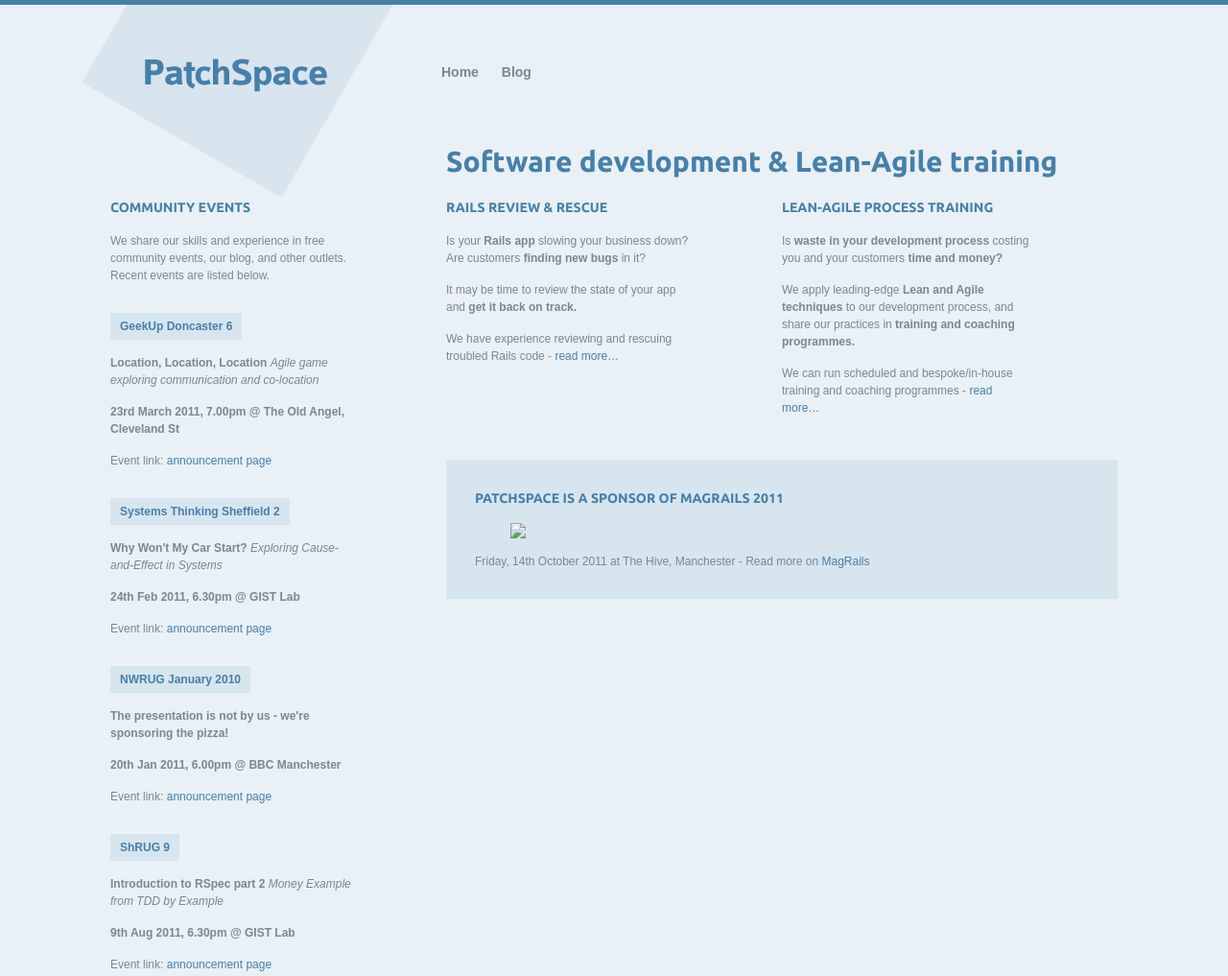
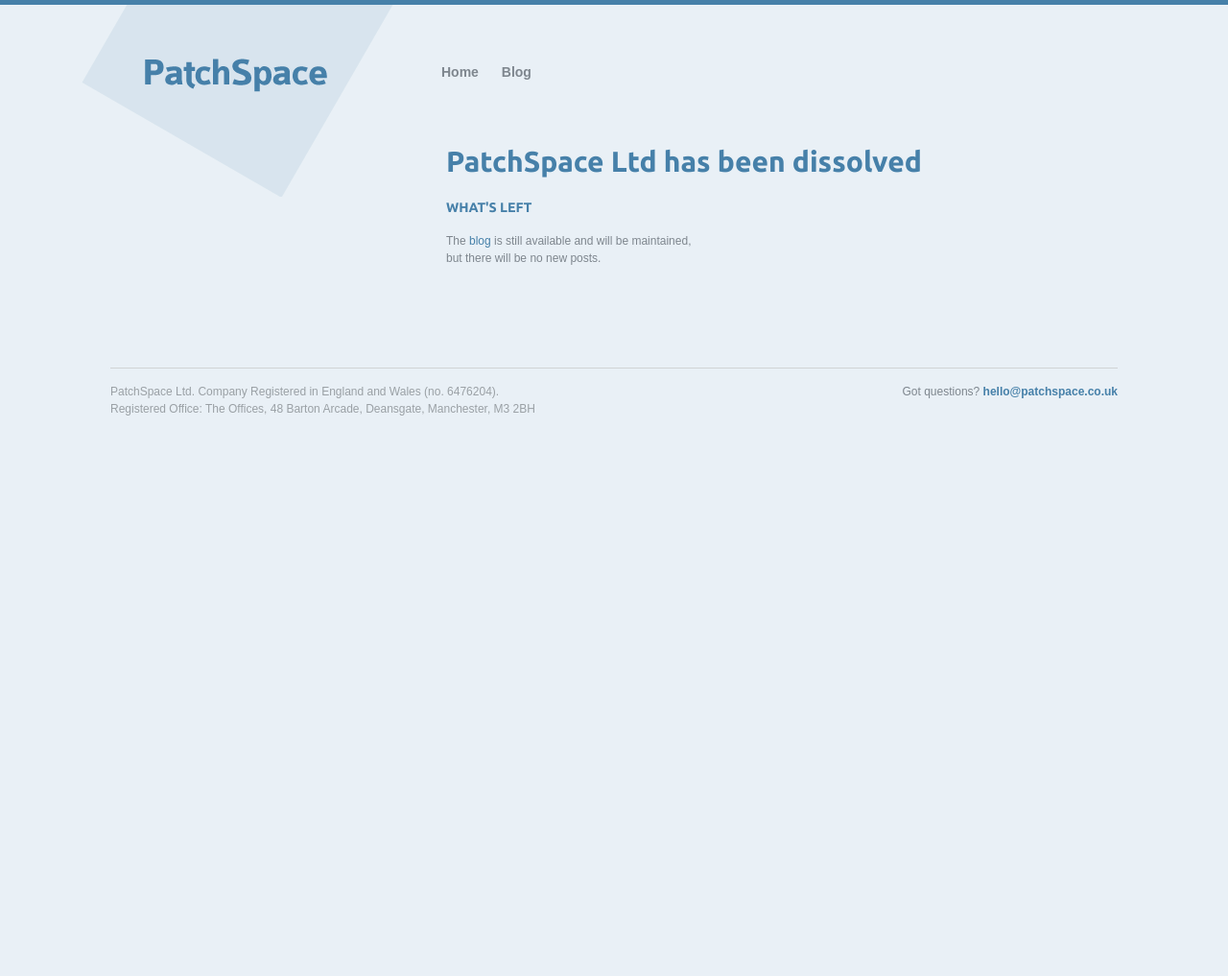
Before and after one commit to patchspace/patchspace.github.com, a plain HTML site: page index.html in a window 1280 px wide. Shown: the top 1017 px of the page at 96% size. After the commit the page ends 800 px from the top, so only its background shows below. Drawn offline with Linux system fonts and the light colour scheme.

Commit message:
Strip content

```diff
--- a/index.html
+++ b/index.html
@@ -27,120 +27,17 @@
       </section>
     </header>
     <section id='main'>
-      <h1>Software development & Lean-Agile training</h1>
+      <h1>PatchSpace Ltd has been dissolved</h1>
       <section>
         <article class='naked block-1'>
-          <h3>Rails review & rescue</h3>
+          <h3>What's left</h3>
           <p>
-            Is your
-            <strong>Rails app</strong>
-            slowing your business down? Are customers
-            <strong>finding new bugs</strong>
-            in it?
-          </p>
-          <p>
-            It may be time to review the state of your app and
-            <strong>get it back on track.</strong>
-          </p>
-          <p>
-            We have experience reviewing and rescuing troubled Rails code -
-            <a href='/rails-review-rescue'>read more…</a>
-          </p>
-        </article>
-        <article class='naked block-2'>
-          <h3>Lean-Agile process training</h3>
-          <p>
-            Is
-            <strong>waste in your development process</strong>
-            costing you and your customers
-            <strong>time and money?</strong>
-          </p>
-          <p>
-            We apply leading-edge
-            <strong>Lean and Agile techniques</strong>
-            to our development process, and share
-            our practices in
-            <strong>training and coaching programmes.</strong>
-          </p>
-          <p>
-            We can run scheduled and bespoke/in-house training and coaching programmes -
-            <a href='/training'>read more…</a>
-          </p>
-        </article>
-        <article class='alt sponsored'>
-          <p>
-            <h3>PatchSpace is a sponsor of MagRails 2011</h3>
-            <img src='../images/sponsored/magrails.png'>
-          </p>
-          <p>
-            Friday, 14th October 2011 at The Hive, Manchester - Read more on
-            <a href='http://www.magrails.com/'>MagRails</a>
+            The
+            <a href='http://blog.patchspace.co.uk/'>blog</a>
+            is still available and will be maintained, but there will be no new posts.
           </p>
         </article>
       </section>
-      <aside>
-        <article class='naked'>
-          <h3>Community events</h3>
-
-          <p>We share our skills and experience in free community events, our blog,
-          and other outlets. Recent events are listed below.</p>
-        </article>
-        <article class='naked'>
-          <h4>GeekUp Doncaster 6</h4>
-          <p>
-            <strong>Location, Location, Location</strong>
-            <em>Agile game exploring communication and co-location</em>
-          </p>
-          <p>
-            <strong>23rd March 2011, 7.00pm @ The Old Angel, Cleveland St</strong>
-          </p>
-          <p>
-            Event link:
-            <a href='http://lanyrd.com/2011/geekup-doncaster-6/'>announcement page</a>
-          </p>
-        </article>
-        <article class='naked'>
-          <h4>Systems Thinking Sheffield 2</h4>
-          <p>
-            <strong>Why Won't My Car Start?</strong>
-            <em>Exploring Cause-and-Effect in Systems</em>
-          </p>
-          <p>
-            <strong>24th Feb 2011, 6.30pm @ GIST Lab</strong>
-          </p>
-          <p>
-            Event link:
-            <a href='http://www.systhinksheff.org.uk/meetings/systhinksheff-2/'>announcement page</a>
-          </p>
-        </article>
-        <article class='naked'>
-          <h4>NWRUG January 2010</h4>
-          <p>
-            <strong>The presentation is not by us - we're sponsoring the pizza!</strong>
-          </p>
-          <p>
-            <strong>20th Jan 2011, 6.00pm @ BBC Manchester</strong>
-          </p>
-          <p>
-            Event link:
-            <a href='http://nwrug.org/events/january11/'>announcement page</a>
-          </p>
-        </article>
-        <article class='naked'>
-          <h4>ShRUG 9</h4>
-          <p>
-            <strong>Introduction to RSpec part 2</strong>
-            <em>Money Example from TDD by Example</em>
-          </p>
-          <p>
-            <strong>9th Aug 2011, 6.30pm @ GIST Lab</strong>
-          </p>
-          <p>
-            Event link:
-            <a href='http://shrug.org/meetings/shrug-9/'>announcement page</a>
-          </p>
-        </article>
-      </aside>
     </section>
     <footer>
       <section>
```
